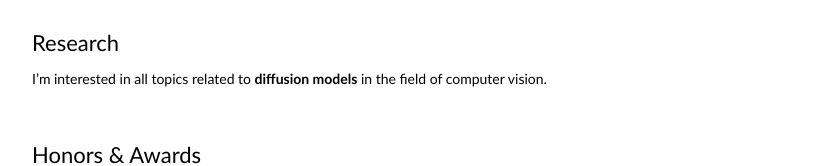
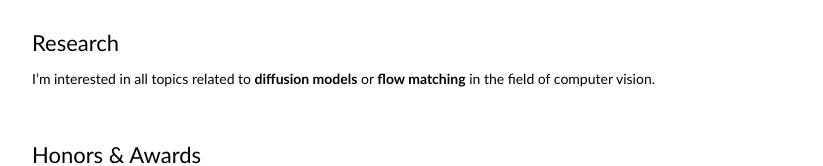
Before and after one commit to 2364ohkj/2364ohkj.github.io, a plain HTML site: page index.html in a window 1280 px wide. Shown: the part 360-526 px from the top of the page, without its empty margins (228-1051 px from the left). Drawn offline with Linux system fonts and the light colour scheme.

Commit message:
Update index.html

```diff
--- a/index.html
+++ b/index.html
@@ -58,7 +58,7 @@
                                 <td style="padding:20px;width:100%;vertical-align:middle">
                                     <h2>Research</h2>
                                     <p></p>
-                                    I’m interested in all topics related to <b>diffusion models</b> in the field of computer vision.
+                                    I’m interested in all topics related to <b>diffusion models</b> or <b>flow matching</b> in the field of computer vision.
                                     <!--Some papers are <span class="highlight">highlighted</span>.-->
                                     </p>
                                 </td>
```
